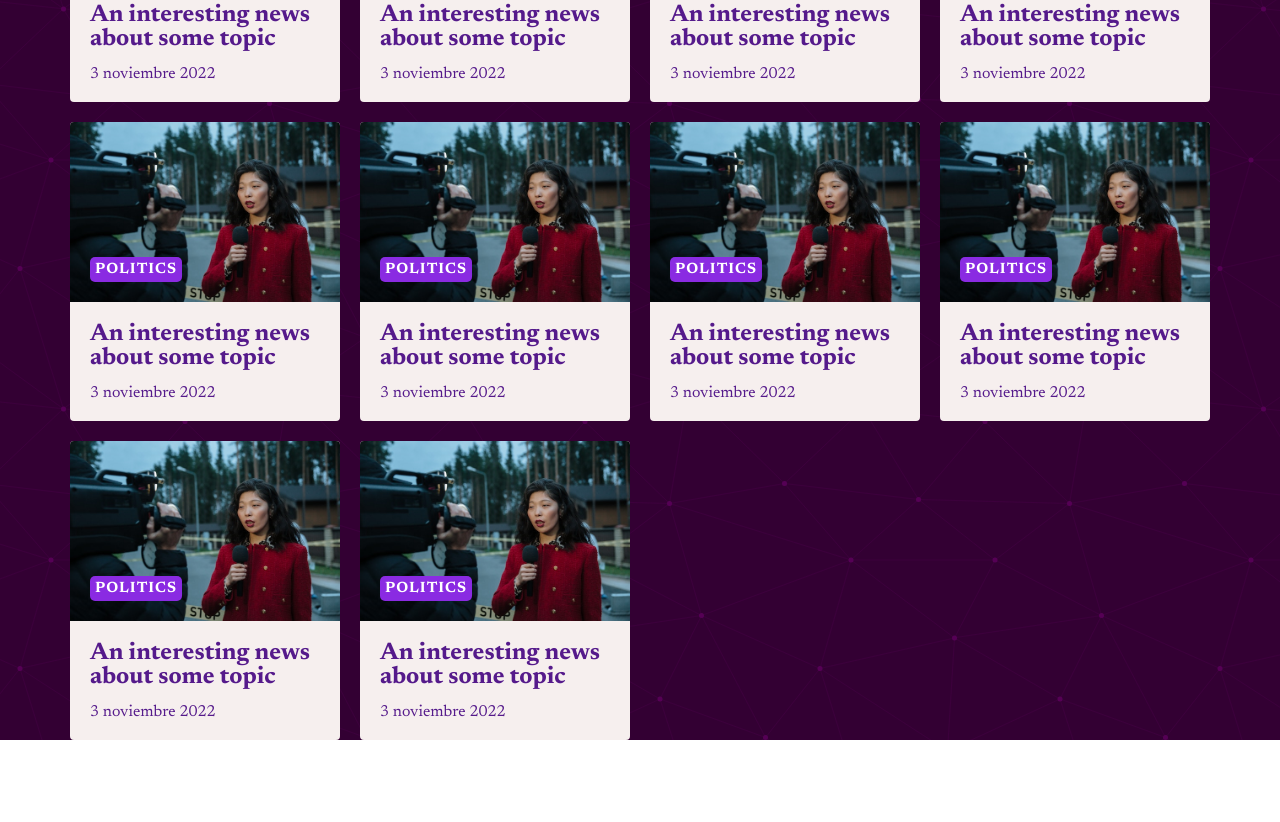
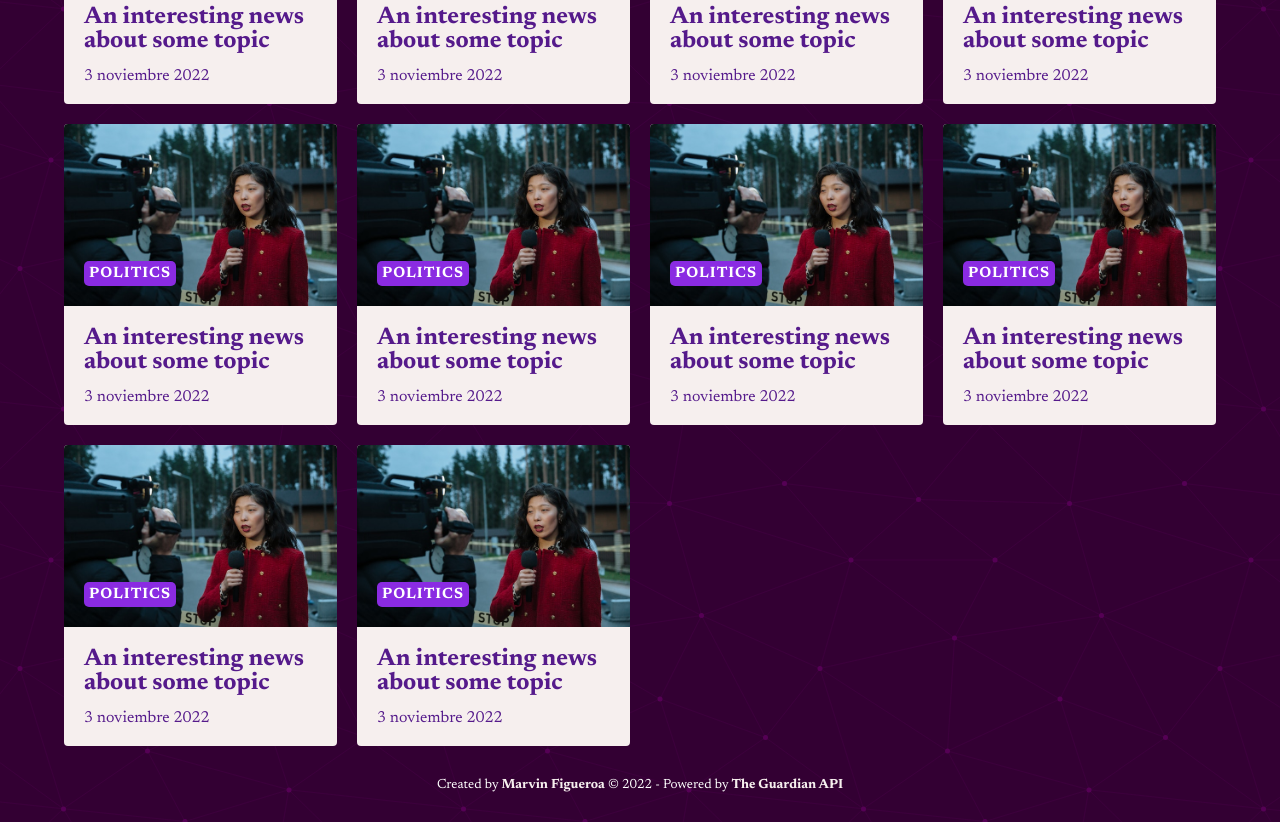
Before and after one commit to Marvin-Figueroa/news-app-guardian-api, a plain HTML site: page index.html in a window 1280 px wide. Shown: the part 431-1253 px from the top of the page. Before the commit the page ends 1171 px from the top, so only its background shows below. Drawn offline with Linux system fonts and the light colour scheme.

Commit message:
feat: add footer structure and styles

```diff
--- a/index.html
+++ b/index.html
@@ -254,5 +254,13 @@
         </section>
       </div>
     </main>
+    <footer class="footer">
+      <small class="footer__copyright"
+        >Created by
+        <span class="footer__copyright-author">Marvin Figueroa</span> &copy;
+        2022 - Powered by
+        <span class="footer__copyright-author">The Guardian API</span></small
+      >
+    </footer>
   </body>
 </html>
--- a/styles.css
+++ b/styles.css
@@ -32,7 +32,7 @@ body {
 
 .container {
   width: 90%;
-  max-width: 114rem;
+  max-width: 130rem;
   margin: 0 auto;
 }
 
@@ -160,3 +160,15 @@ body {
 
 .news-card__date {
 }
+
+/* Footer  */
+
+.footer {
+  text-align: center;
+  margin: 3rem auto;
+}
+
+.footer__copyright-author {
+  font-weight: bold;
+  color: var(--card--bg-color);
+}
```
